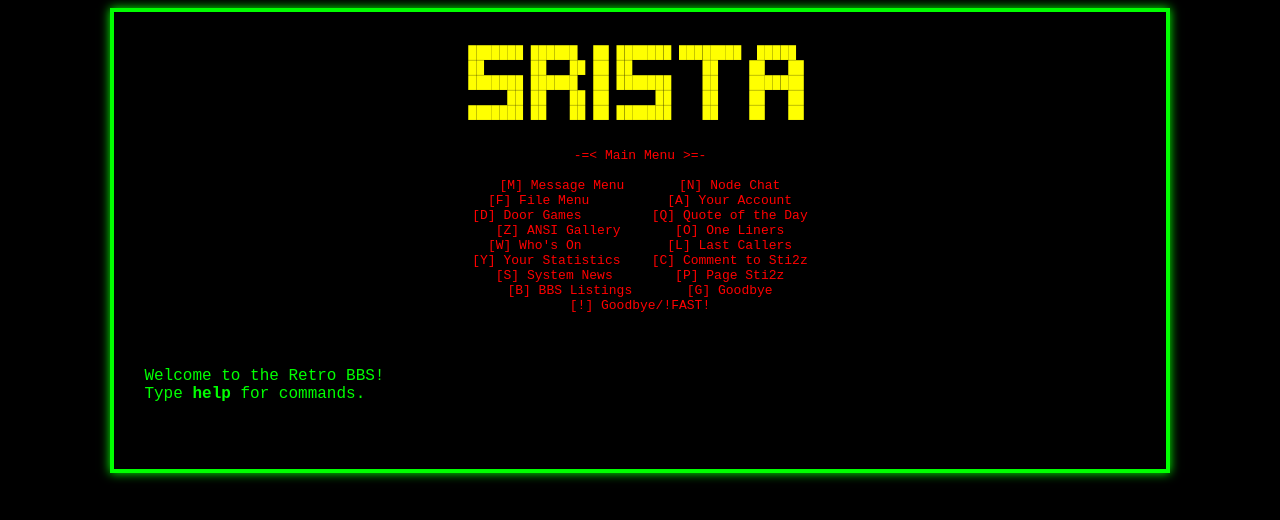
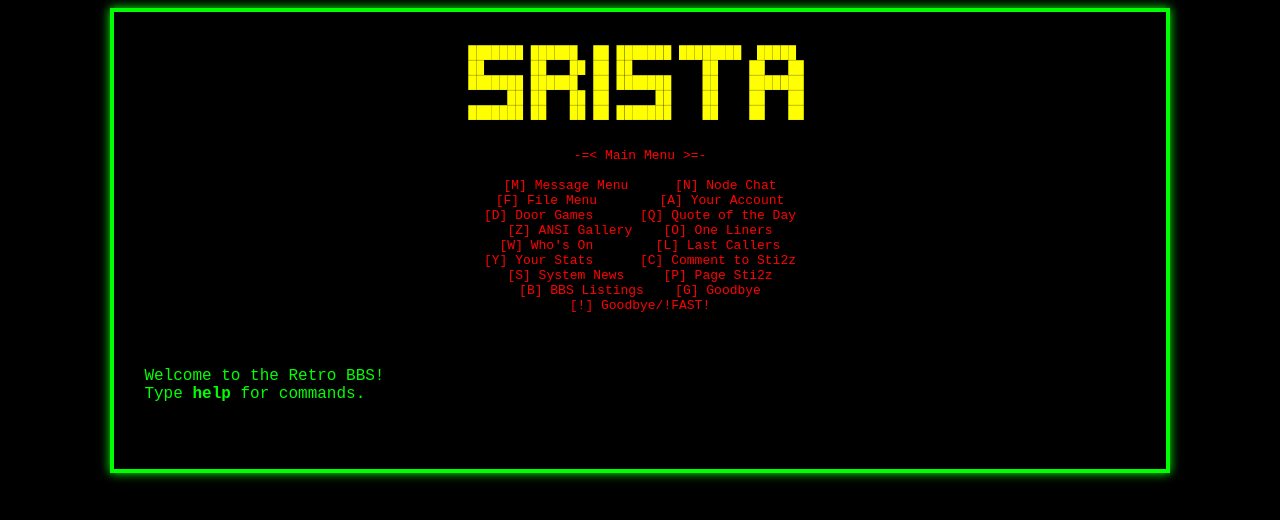
Before and after one commit to chosenblip/HermeticNet, a plain HTML site: page index.html in a window 1280 px wide. Drawn offline with Linux system fonts and the light colour scheme.

Commit message:
Update index.html

```diff
--- a/index.html
+++ b/index.html
@@ -16,19 +16,21 @@
 ███████ ██   ██ ██ ███████    ██    ██   ██
         </pre>
 
-        <pre class="menu">
+        <div id="menu-container">
+            <pre class="menu">
 -=< Main Menu >=-
 
-[M] Message Menu       [N] Node Chat
-[F] File Menu          [A] Your Account
-[D] Door Games         [Q] Quote of the Day
-[Z] ANSI Gallery       [O] One Liners
-[W] Who's On           [L] Last Callers
-[Y] Your Statistics    [C] Comment to Sti2z
-[S] System News        [P] Page Sti2z
-[B] BBS Listings       [G] Goodbye
+[M] Message Menu      [N] Node Chat
+[F] File Menu        [A] Your Account
+[D] Door Games      [Q] Quote of the Day
+[Z] ANSI Gallery    [O] One Liners
+[W] Who's On        [L] Last Callers
+[Y] Your Stats      [C] Comment to Sti2z
+[S] System News     [P] Page Sti2z
+[B] BBS Listings    [G] Goodbye
 [!] Goodbye/!FAST!
-        </pre>
+            </pre>
+        </div>
 
         <div id="terminal">
             <p id="output">Welcome to the Retro BBS!<br>
```
